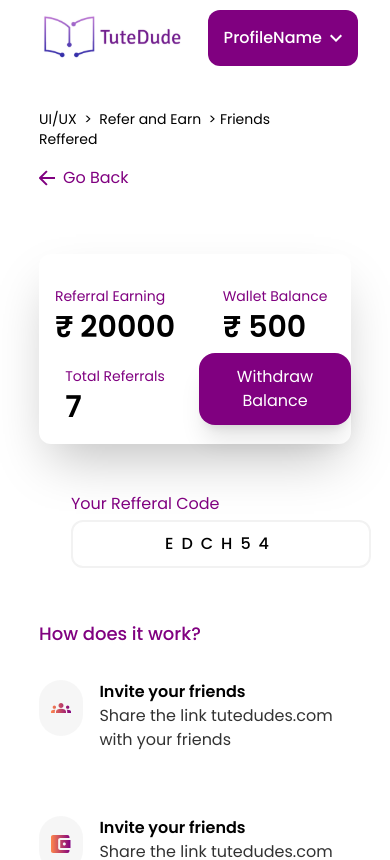
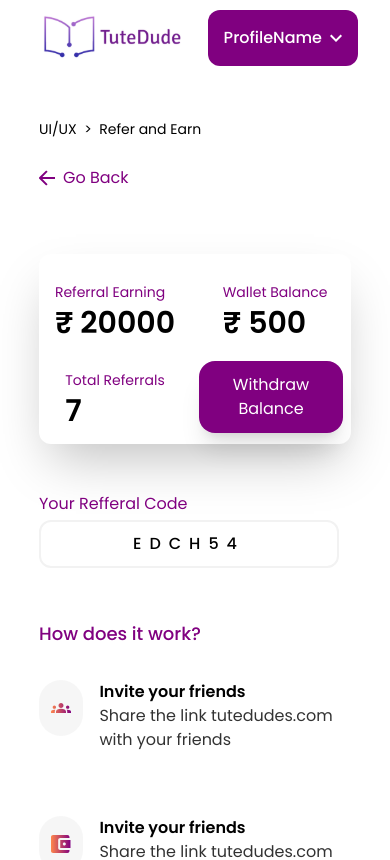
Before and after one commit to Mohd-Muneeb/Tutedude-Assignment, a React (Vite) app: page / in a window 390 px wide. Shown: the top 860 px of the page. Built offline with nearby package versions, Linux system fonts and the light colour scheme.

Commit message:
Adding props

```diff
--- a/components/BreadCrumb.jsx
+++ b/components/BreadCrumb.jsx
@@ -1,11 +1,12 @@
 import React from "react";
-import Arrow from "../src/assets/arrow.svg"
-
+import Arrow from "../src/assets/arrow.svg";
 
 const BreadCrumb = () => {
+	const url = window.location.pathname;
+	console.log(url);
+
 	return (
 		<div>
-
 			<div className="w-[80vw] h-[75px] mt-4 overflow-none  flex justify-start items-center">
 				<h1 className="ml-[10vw] md:ml-[10vw] text-sm my-12 md:my-0 md:text-base">
 					<a href="#" className="hover:text-p">
@@ -16,11 +17,12 @@ const BreadCrumb = () => {
 						{" "}
 						&nbsp;Refer and Earn &nbsp;
 					</a>
-					&gt; Friends Reffered
+					{url != '/' ? `> Friends Refered` : ""}
 				</h1>
-
 			</div>
-			<a className="md:hidden ml-[10vw] w-[80vw] gap-2 flex text-p mb-8 hover:underline"><img src={Arrow} /> Go Back</a>
+			<a className="md:hidden ml-[10vw] w-[80vw] gap-2 flex text-p mb-8 hover:underline">
+				<img src={Arrow} /> Go Back
+			</a>
 		</div>
 	);
 };
--- a/components/EarningsData.jsx
+++ b/components/EarningsData.jsx
@@ -15,7 +15,7 @@ const EarningsData = () => {
 					<h1 className="text-3xl font-semibold ">
 						<span className="font-normal text-sm text-p">Wallet Balance</span> <br /> ₹ 500
 					</h1>
-					<div className="md:w-full row-start-2 col-span-1 md:col-span-3 grid place-items-center">
+					<div className="md:w-full row-start-2 col-span-1 pr-2 md:pr-0 pt-2 md:pt-0 md:col-span-3 grid place-items-center">
 						<button
 							className="p-3 bg-p shadow-xl rounded-2xl justify-center text-white items-center"
 							onClick={(e) => console.log("clicked")}
--- a/components/EnrolledCandidatesList.jsx
+++ b/components/EnrolledCandidatesList.jsx
@@ -1,18 +1,18 @@
 import React from "react";
 import CandidateCard from "./CandidateCard";
 
-const EnrolledCandidatesList = () => {
+const EnrolledCandidatesList = (props) => {
 	return (
 		<div className="h-full min-h-[50vh] py-8 mx-[5vw] md:mx-[10vw] relative">
 			<h1 className="text-p font-semibold text-xl">
-				Friends who enrolled <span className="text-s text-base">(3)</span>
+				Friends who Enrolled <span className="text-s text-base">(3)</span>
 			</h1>
 			<div className="">
 				<div className="flex gap-4 relative flex-col md:flex-row overflow-auto my-4 scroll-bar custom-blur-gradient whitespace-nowrap !rounded-3xl md:max-w-[80vw] max-w-full">
 					<CandidateCard />
 					<CandidateCard />
 					<CandidateCard />
-					<CandidateCard />
+					{/* <CandidateCard /> */}
 					<div className="hidden md:block fixed w-[10vw] right-[10vw] -scale-x-100 h-[230px] rounded-3xl gradient-shadow"></div>
 				</div>
 			</div>
--- a/components/ReferralData.jsx
+++ b/components/ReferralData.jsx
@@ -1,18 +1,18 @@
-import React from 'react'
-import EarningsData from './EarningsData'
-import ReferralCode from './ReferralCode'
+import React from "react";
+import EarningsData from "./EarningsData";
+import ReferralCode from "./ReferralCode";
 
 const ReferralData = () => {
 	return (
-        <div className='w-screen  h-full'>
-            <div className='flex w-[80vw] flex-col md:flex-row h-full ml-[10vw]  py-8 justify-between items-start'>
+		<div className="w-screen  h-full">
+			<div className="flex w-[80vw] flex-col md:flex-row h-full ml-[10vw]  py-8 justify-between items-start">
 				<EarningsData />
-                <div className='mx-8 mt-12 md:mt-0'>
+				<div className="grid place-items-center md:mx-8 mt-12 md:mt-0">
 					<ReferralCode />
 				</div>
 			</div>
 		</div>
-    )
-}
+	);
+};
 
-export default ReferralData
+export default ReferralData;
```
Lines whose indentation alone changed are shown as unchanged.
